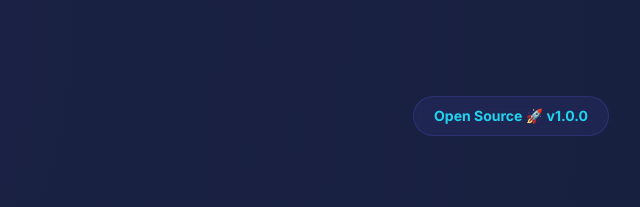
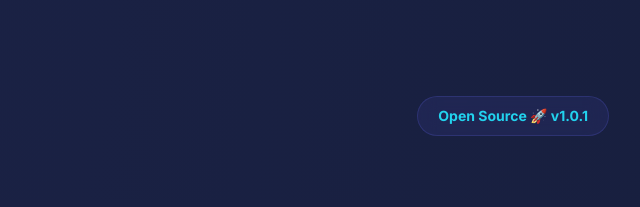
Before and after one commit to Iyov/TuneaTuMusica, a website: page index.html in a window 1280 px wide. Shown: the top 207 px of the page, 549-1189 px from the left. Drawn offline with Linux system fonts and the light colour scheme.

Commit message:
Fix: Actualizar versiones

```diff
--- a/index.html
+++ b/index.html
@@ -239,7 +239,7 @@
     <div class="container">
       <div style="display: flex; justify-content: space-between; align-items: start; margin-bottom: 2rem;">
         <img src="img/TuneaTuMusica_Logo_SF.png?v=2026-02-19_1" alt="TuneaTuMusica Logo" style="width: 150px; height: auto;" />
-        <span class="hero-badge" style="margin: 0;">Open Source 🚀 v1.0.0</span>
+        <span class="hero-badge" style="margin: 0;">Open Source 🚀 v1.0.1</span>
       </div>
       <h1>Nombres Claros.<br>Biblioteca en Orden.</h1>
       <p>Dile adiós para siempre a los archivos "Track 01" y "Audio_123.mp3". Renombra toda tu colección musical con un solo clic.</p>
```
Also changed, not shown: web.html (+1 -1 lines).
